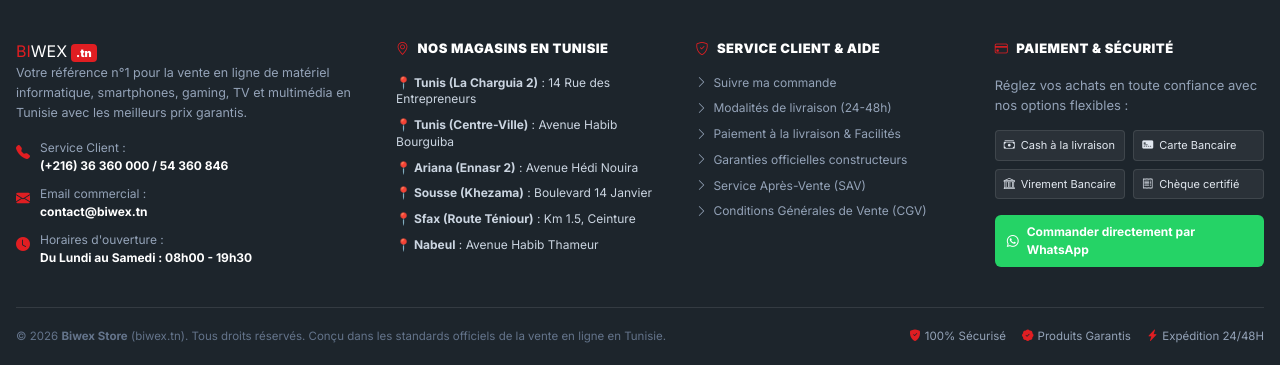
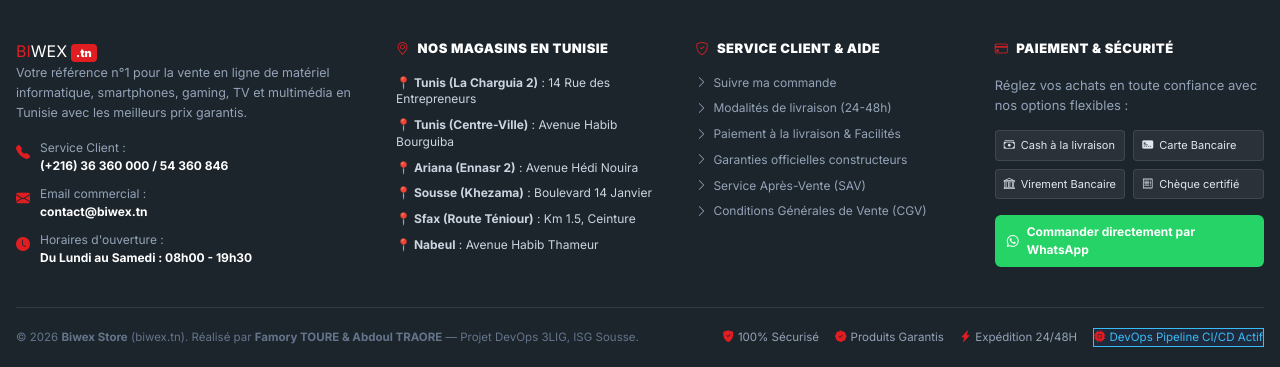
Before and after one commit to Famorycollab/biwex-store, a Flask app: page /cart in a window 1280 px wide. Shown: the part 897-1264 px from the top of the page. Run offline with Flask 3, Linux system fonts and the light colour scheme.

Commit message:
feat(abdoul): mise a jour du footer avec mention du binome ISGS et badge DevOps
- Personnalisation du footer avec les noms de Famory TOURE et Abdoul TRAORE
- Ajout du badge interactif DevOps Pipeline CI/CD Actif
- Refonte de la barre de signature officielle ISG Sousse

Auteur: Abdoul TRAORE (a21traore06@gmail.com)

```diff
--- a/templates/base.html
+++ b/templates/base.html
@@ -443,13 +443,13 @@
       <!-- Footer Bottom -->
       <div class="footer-bottom">
         <div class="footer-bottom-copy">
-          © 2026 <strong>Biwex Store</strong> (biwex.tn). Tous droits réservés. Conçu dans les standards officiels de la
-          vente en ligne en Tunisie.
+          © 2026 <strong>Biwex Store</strong> (biwex.tn). Réalisé par <strong>Famory TOURE & Abdoul TRAORE</strong> — Projet DevOps 3LIG, ISG Sousse.
         </div>
         <div class="footer-badges">
           <span class="badge-item"><i class="bi bi-shield-fill-check"></i> 100% Sécurisé</span>
           <span class="badge-item"><i class="bi bi-patch-check-fill"></i> Produits Garantis</span>
           <span class="badge-item"><i class="bi bi-lightning-charge-fill"></i> Expédition 24/48H</span>
+          <span class="badge-item" style="background:#1e293b;border:1px solid #38bdf8;color:#38bdf8;"><i class="bi bi-cpu-fill"></i> DevOps Pipeline CI/CD Actif</span>
         </div>
       </div>
     </div>
```
